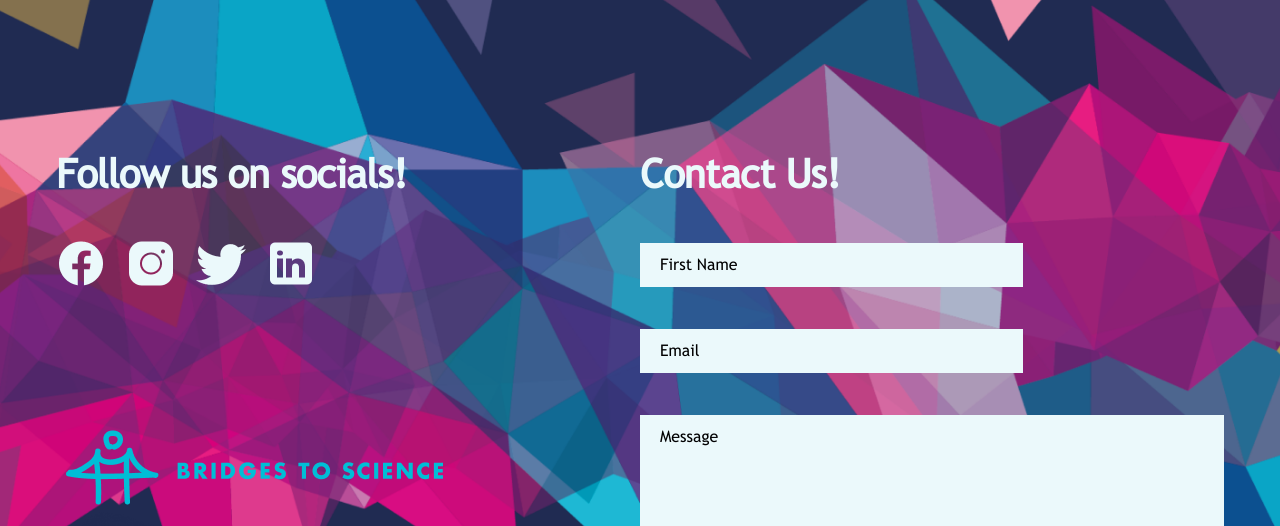
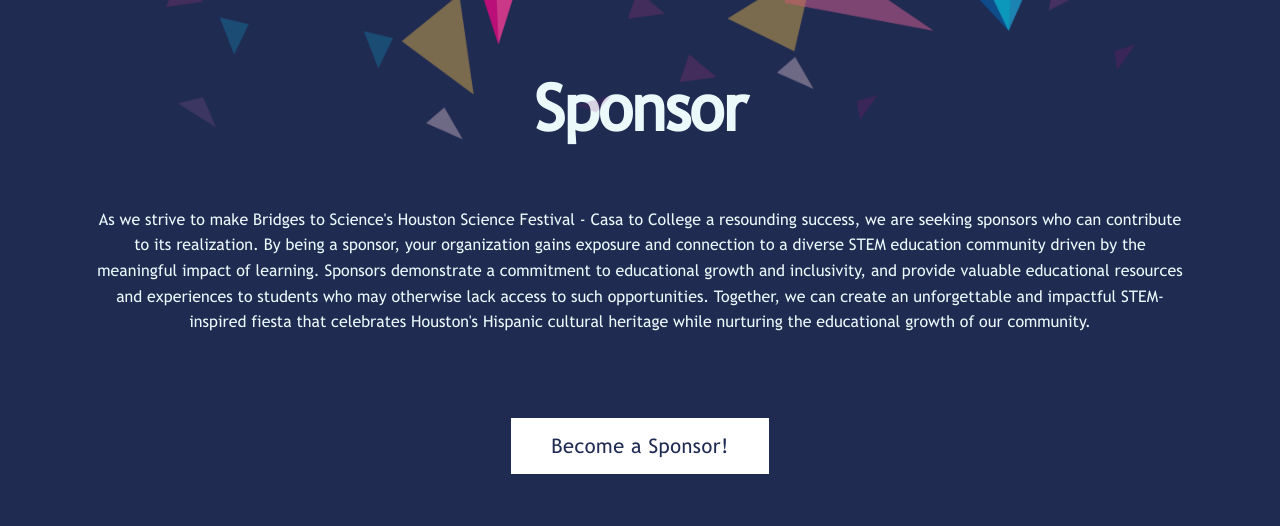
Before and after one commit to cmcoke/houston-science-festival, a Next.js app: page /sponsor in a window 1280 px wide. Before the commit this address had no page. Shown: the part 1290-1816 px from the top of the page. Built offline with nearby package versions, Linux system fonts and the light colour scheme.

Commit message:
created the sponsor page' header, hero and introduction sections

```diff
--- /dev/null
+++ b/app/sponsor/page.tsx
@@ -0,0 +1,26 @@
+import Hero from "@/components/Hero";
+import image from "../../public/images/hero--sponsor.png";
+import Introduction from "@/components/Introduction";
+import Button from "@/components/Button";
+import Sponsors from "@/components/Sponsors";
+
+const Sponsor = () => {
+  return (
+    <>
+      <Hero image={image} alt="world science festival kid in spacesuit" position="left" />
+      <Introduction
+        title="Sponsor"
+        paragraph={
+          <>
+            As we strive to make Bridges to Science's Houston Science Festival - Casa to College a resounding success, we are seeking sponsors who can contribute to its realization. By being a sponsor, your organization gains exposure and connection to a diverse STEM education community driven by the meaningful impact of learning. Sponsors demonstrate a commitment to educational growth and inclusivity, and provide valuable educational resources and experiences to students who may otherwise lack access to such opportunities. Together, we can create an unforgettable and impactful STEM-inspired fiesta that celebrates Houston's Hispanic cultural heritage while nurturing the educational growth of our community.
+            <br />
+            <br />
+            <br />
+          </>
+        }
+        button={<Button text="Become a Sponsor!" ariaLabel="Become a Sponsor" />}
+      />
+    </>
+  );
+};
+export default Sponsor;
--- a/components/Header.tsx
+++ b/components/Header.tsx
@@ -74,7 +74,7 @@
               </Link>
             </li>
             <li>
-              <Link href={"/"} className="text-[1.25rem] tracking-[0.03rem]">
+              <Link href={"/sponsor"} className="text-[1.25rem] tracking-[0.03rem]">
                 Sponsor
               </Link>
             </li>
```
Also changed, not shown: 1 other file (tests, documents, lock files or other folders).
